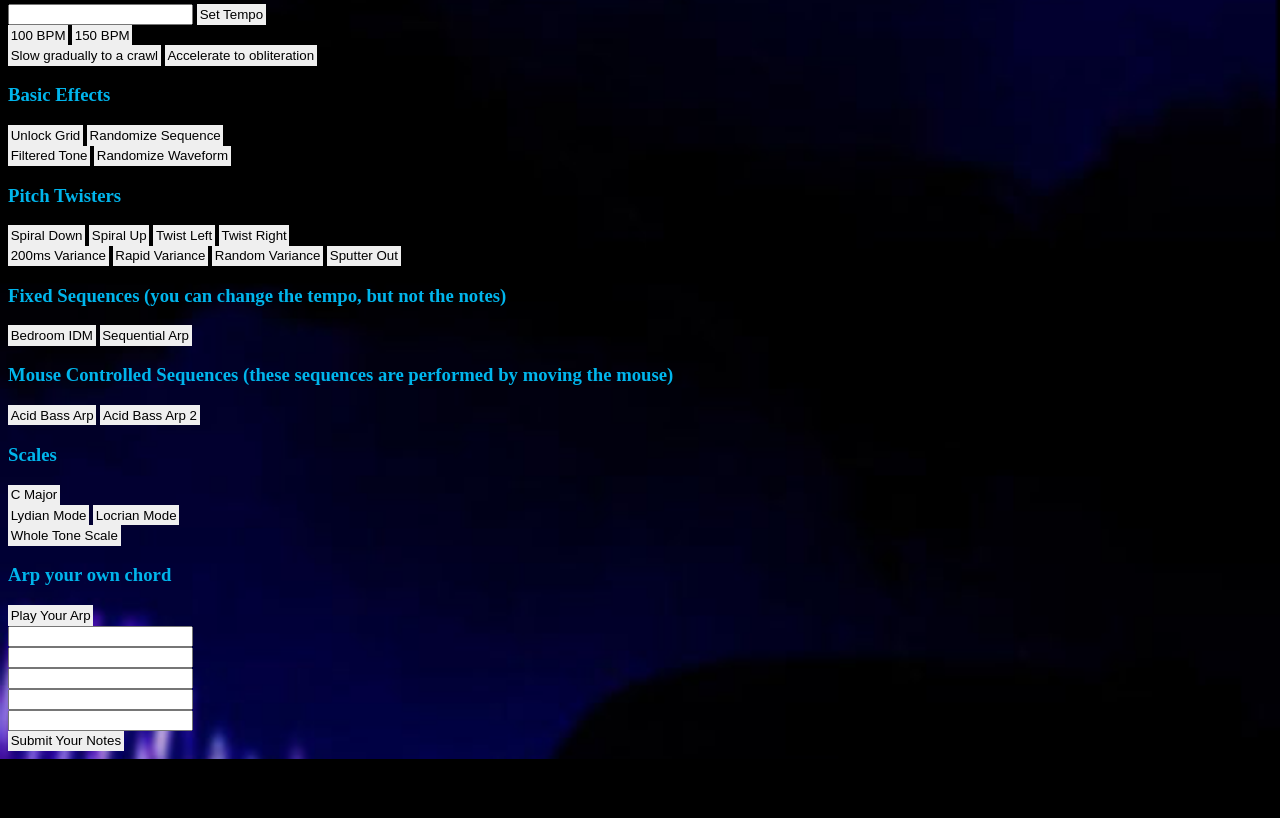
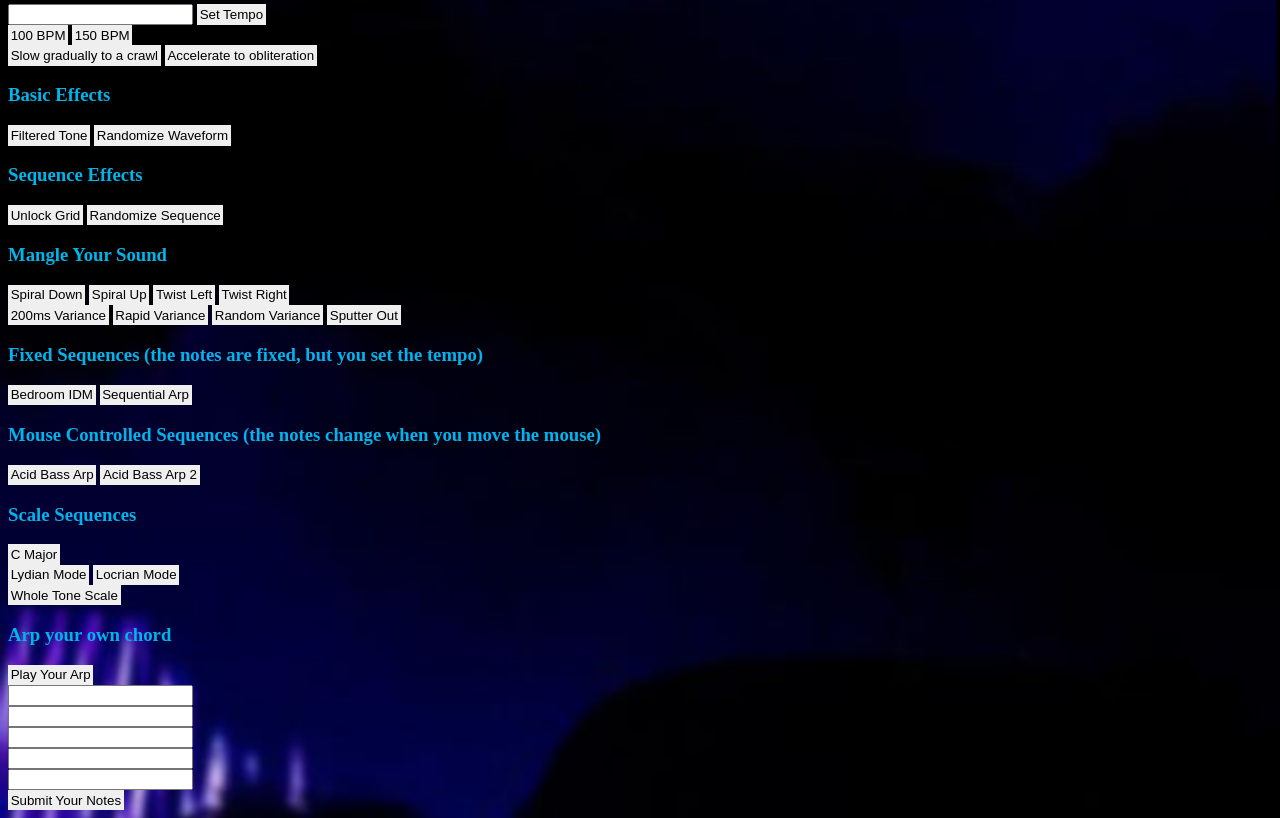
Before and after one commit to JoshLandry/Sinestrument1, a website: page views/index.html in a window 1280 px wide. Shown: the part 800-1618 px from the top of the page. Before the commit the page ends 1559 px from the top, so only its background shows below. Drawn offline with Linux system fonts and the light colour scheme.

Commit message:
Added to README, modified UI

```diff
--- a/views/index.html
+++ b/views/index.html
@@ -47,12 +47,14 @@
         <button class="tempoSlideUp">Accelerate to obliteration</button> <br>
 
     <h3>Basic Effects</h3>
-        <button class="gridlockedButton" data-locked="true">Unlock Grid</button>
-        <button class="randomizeSequence" data-random="false">Randomize Sequence</button> <br>
         <button class="filterSweep">Filtered Tone</button>
         <button class="randomizeWaveform">Randomize Waveform</button> <br>
 
-    <h3>Pitch Twisters</h3>
+    <h3>Sequence Effects</h3>
+        <button class="gridlockedButton" data-locked="true">Unlock Grid</button>
+        <button class="randomizeSequence" data-random="false">Randomize Sequence</button> <br>
+
+    <h3>Mangle Your Sound</h3>
         <button class="lowerPitch">Spiral Down</button>
         <button class="raisePitch">Spiral Up</button>
         <button class="twistUpPitch">Twist Left</button>
@@ -62,15 +64,15 @@
         <button class="randomVariance">Random Variance</button>
         <button class="minuteVariance">Sputter Out</button> <br>
 
-    <h3>Fixed Sequences (you can change the tempo, but not the notes)</h3>
+    <h3>Fixed Sequences (the notes are fixed, but you set the tempo)</h3>
         <button class="tonalVarianceBass">Bedroom IDM</button>
         <button class="acidSequential">Sequential Arp</button> <br>
 
-    <h3>Mouse Controlled Sequences (these sequences are performed by moving the mouse)</h3>
+    <h3>Mouse Controlled Sequences (the notes change when you move the mouse)</h3>
         <button class="psyBass">Acid Bass Arp</button>
         <button class="acidSequence">Acid Bass Arp 2</button> <br>
 
-    <h3>Scales</h3>
+    <h3>Scale Sequences</h3>
         <button class="cMajorScale">C Major</button> <br>
         <button class="lydianMode">Lydian Mode</button>
         <button class="locrianMode">Locrian Mode</button> <br>
```
Also changed, not shown: README.md.
